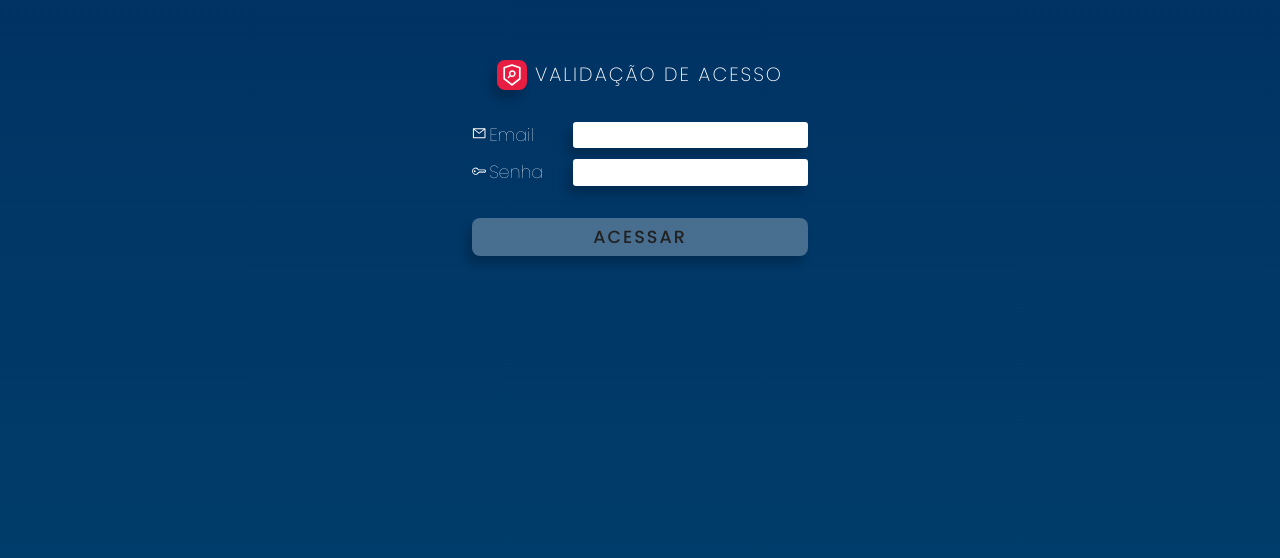
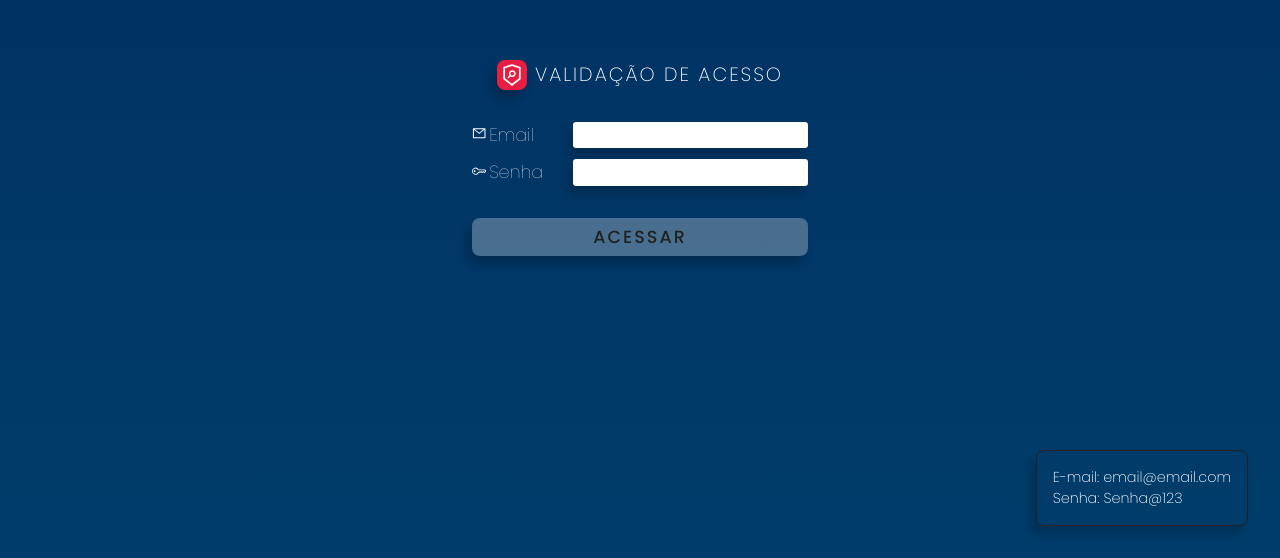
Before and after one commit to dev-marcioreis/login-validation, a React (Vite) app: page / in a window 1280 px wide. Shown: the part 242-800 px from the top of the page. Built offline with nearby package versions, Linux system fonts and the light colour scheme.

Commit message:
add info

```diff
--- a/src/App.css
+++ b/src/App.css
@@ -133,3 +133,14 @@ button {
     box-shadow: var(--shadow);
     cursor: pointer;
 }
+.info {
+    position: absolute;
+    bottom: 2rem;
+    right: 2rem;
+    box-shadow: var(--shadow);
+    border: 1px solid var(--dark-color);
+    padding: 1rem;
+    border-radius: .5rem;
+    font-size: .9rem;
+    font-weight: 200;
+}
--- a/src/App.jsx
+++ b/src/App.jsx
@@ -54,6 +54,10 @@ function App() {
           </div>
         </div>
       </div>
+      <aside className='info'>
+        <p>E-mail: email@email.com</p>
+        <p>Senha: Senha@123</p>
+      </aside>
     </>
 
   )
--- a/src/accessAPI.js
+++ b/src/accessAPI.js
@@ -5,7 +5,7 @@ export function login( {email, password} ) {
     return (
         new Promise((resolve, reject) => {
             setTimeout(() => {
-                if(password === 'senha@123' && !!email) {
+                if(password === 'Senha@123' && !!email) {
                     resolve()
                 } else {
                     reject({messege: 'E-mail ou senha inválido.'})
```
